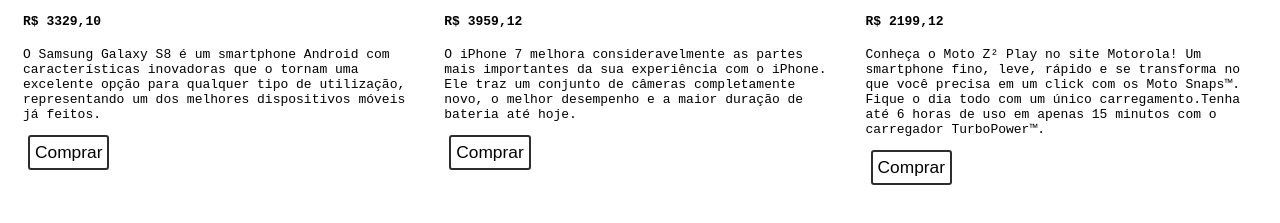
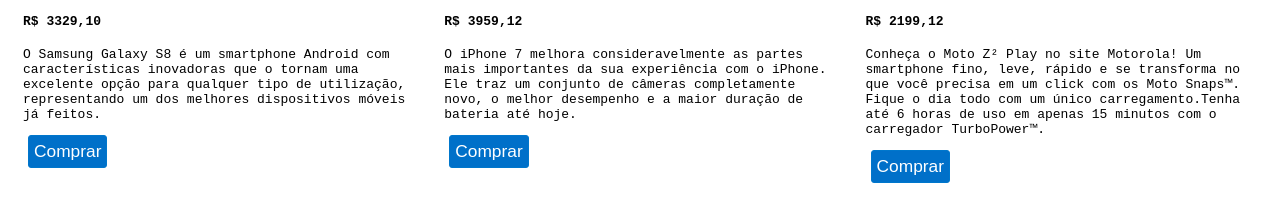
Before and after one commit to elisonevaristo/Quarto_semestre, a website: page Loja-Ecommerce/public_html/index.html in a window 1280 px wide. Shown: the part 377-600 px from the top of the page. Drawn offline with Linux system fonts and the light colour scheme.

Commit message:
E-commerce

```diff
--- a/Loja-Ecommerce/public_html/estilo.css
+++ b/Loja-Ecommerce/public_html/estilo.css
@@ -5,12 +5,13 @@
 }
 
 .row {
-    clear: both;
+   clear: both;
 }
 .col-12{
 
     background-color: black;
 }
+
 .col-1 { width: 8.33%; }
 .col-2 { width: 16.66%; }
 .col-3 { width: 25%; }
@@ -22,6 +23,7 @@
 .col-9 { width: 75%; }
 .col-10 { width: 83.33%; }
 .col-11 { width: 91.66%; }
+.col-12 { width: 100%; }
 .col-12 { width: 100%; }
 
 [class*="col-"] {
@@ -86,11 +88,12 @@
 
 
 input, select, button {
-    background-color:aliceblue;
+    background-color: #0070c9;
     margin-left:5px;
-    border:solid 2px #2d2d2d;
+    border:solid 1px #2d2d2d;
+    border-color: #07c;
     text-align:left;
-    background: white;
+    color: white;
     padding: 5px;
     margin-right: 10px;
     -moz-border-radius: 3px;
```
Also changed, not shown: Loja-Ecommerce/public_html/index.html (+3 -0 lines).
